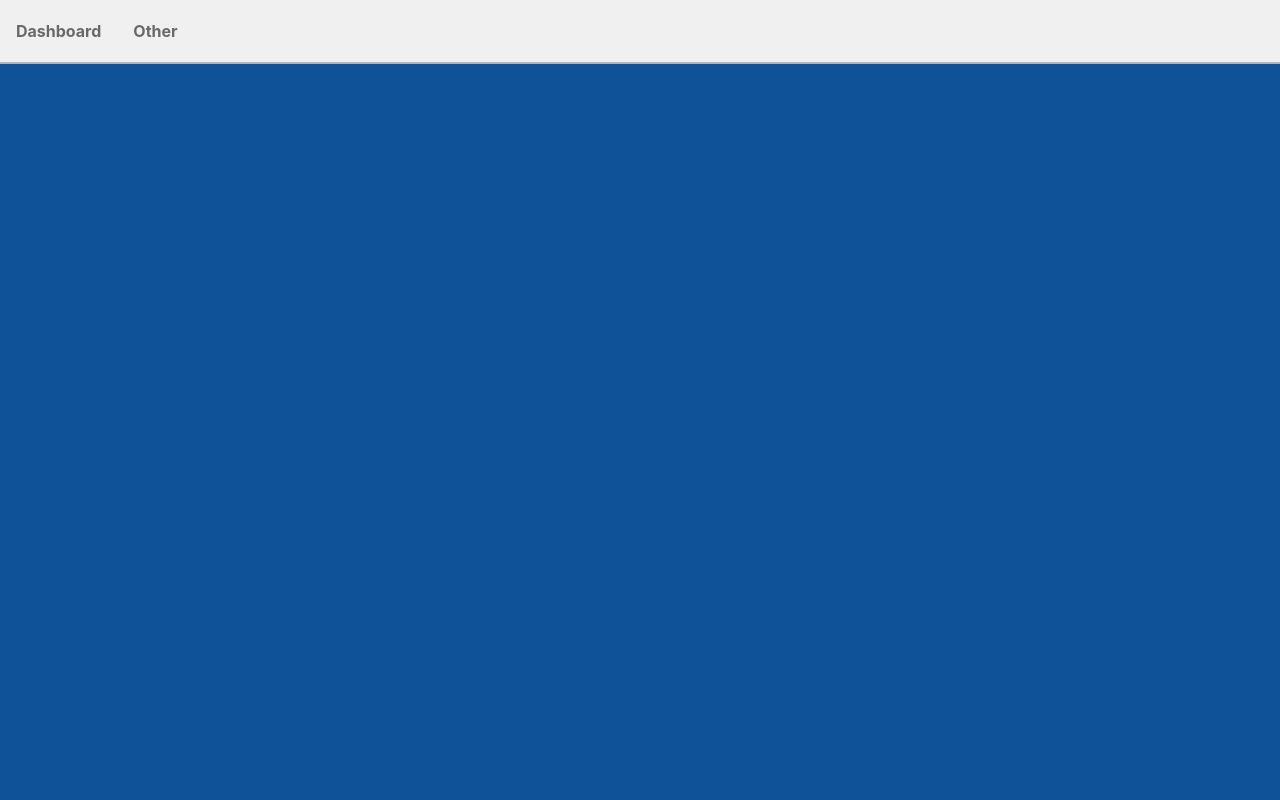
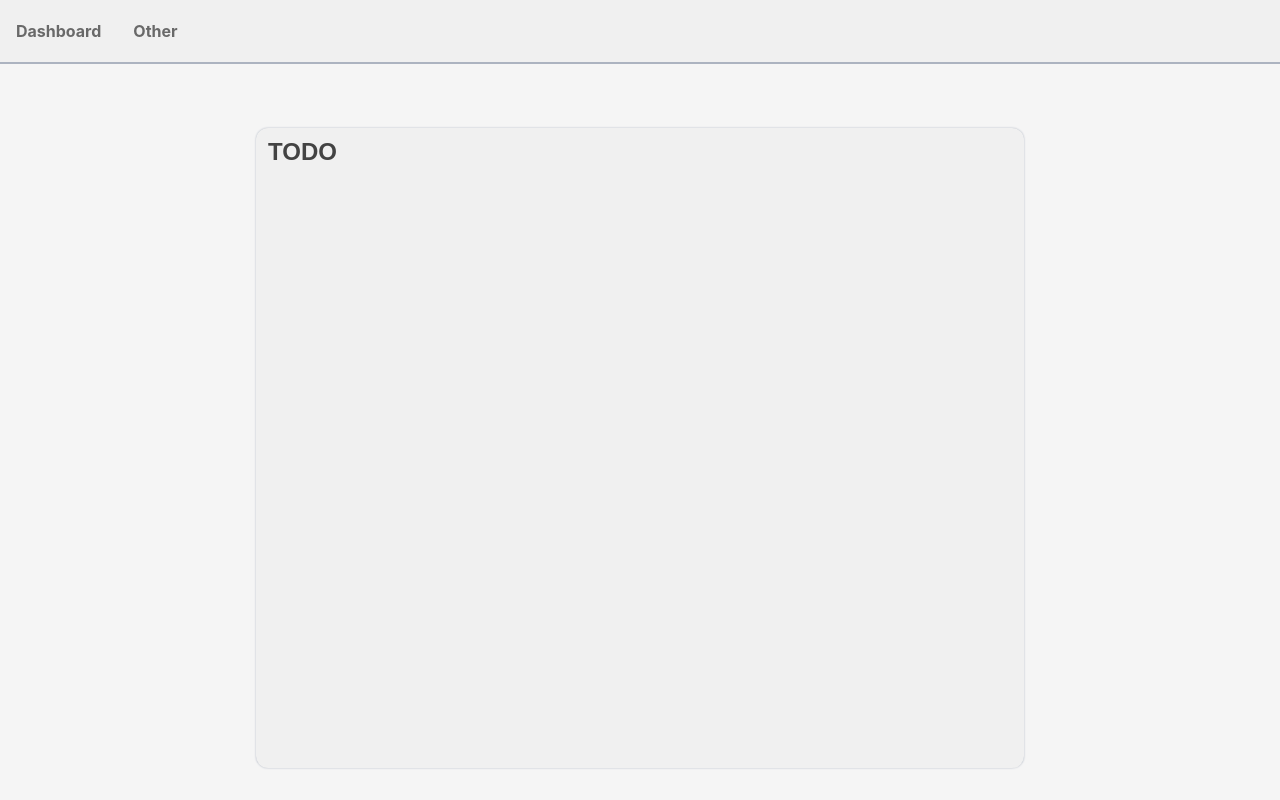
Before and after one commit to MSzostaq/TODO-List, a React (Create React App) app: page /dashboard#/ in a window 1280 px wide. Built offline with nearby package versions, Linux system fonts and the light colour scheme.

Commit message:
changed colors and added card component

```diff
--- a/src/views/Dashboard.jsx
+++ b/src/views/Dashboard.jsx
@@ -3,7 +3,7 @@ import styled from "styled-components";
 import Button from "components/Button";
 
 const Wrapper = styled.div`
-  background-color: ${({ theme }) => theme.colors.blue};
+  background-color: ${({ theme }) => theme.colors.background};
   position: relative;
   height: 100%;
 `;
@@ -14,11 +14,34 @@ const ViewWrapper = styled.div`
   justify-content: center;
 `;
 
+const Card = styled.div`
+  background-color: ${({ theme }) => theme.colors.lightGrey};
+  border-radius: 12px;
+  box-shadow: 0 0 2px 0 ${({ theme }) => theme.colors.darkPurple};
+  margin-top: 128px;
+  width: 80vw;
+  height: 80vh;
+
+  @media (min-width: 800px) {
+    width: 60vw;
+  }
+`;
+
+const Title = styled.h1`
+  color: ${({ theme }) => theme.colors.darkGrey};
+  font-size: ${({ theme }) => theme.fontSize.xl};
+  font-family: sans-serif;
+  font-weight: bold;
+  margin: 12px;
+`;
+
 const Dashboard = () => {
   return (
     <Wrapper>
       <ViewWrapper>
-        <Button>Dashboard</Button>
+        <Card>
+          <Title>TODO</Title>
+        </Card>
       </ViewWrapper>
     </Wrapper>
   );
```
